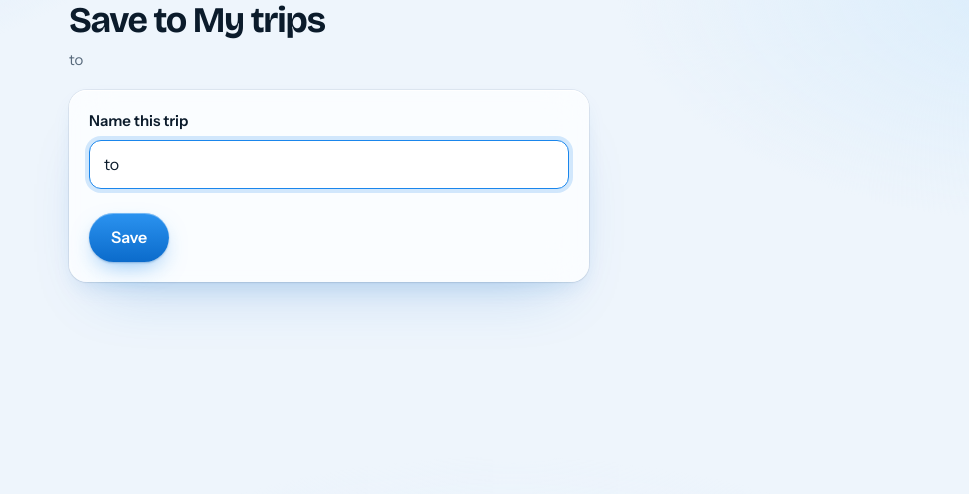
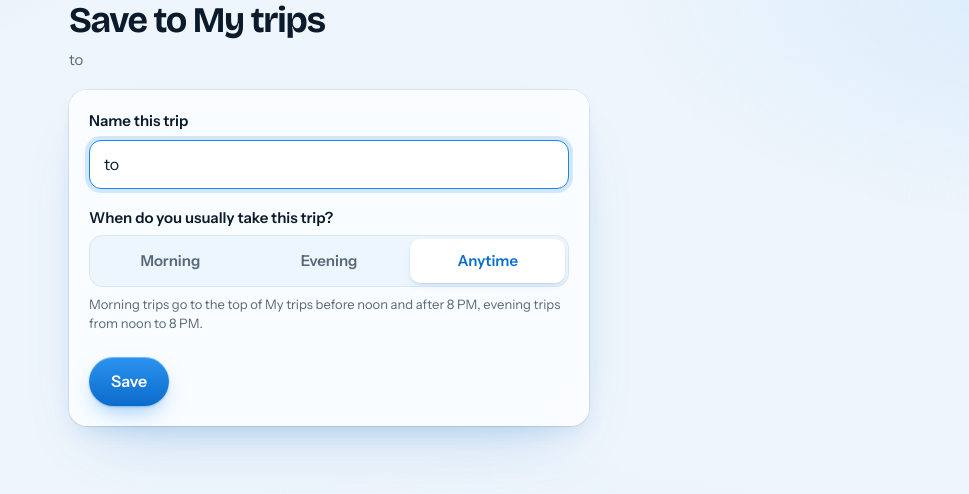
Before and after one commit to peyton-call-32/frontrunner-tool, a Flask app: page /plan/save in a window 1280 px wide. Shown: the part 134-628 px from the top of the page, without its empty margins (311-1280 px from the left). Run offline with Flask 3, Linux system fonts and the light colour scheme.

Commit message:
Sort My trips by when you usually take each trip
Ask "When do you usually take this trip?" (Morning / Evening / Anytime,
default Anytime) when adding, saving or editing a trip. My trips puts
morning trips on top before noon and after 8 PM, evening trips from noon
to 8 PM, then anytime trips. Trips in their time get the big card with
"If you miss it"; the rest get a compact card with the same details.
Cards always show the real next departure, looking ahead into later days
and labeling them "Tomorrow" or the weekday. The trip page lists the next
several departures. Add ?at=HH:MM to test other times of day.

Co-Authored-By: Claude Opus 5.5 <noreply@anthropic.com>

```diff
--- a/app.py
+++ b/app.py
@@ -10,12 +10,12 @@ from urllib.parse import urlparse
 import sys
 from datetime import date, datetime, timedelta
 
-from flask import Flask, abort, redirect, render_template, request, url_for
+from flask import Flask, abort, g, redirect, render_template, request, url_for
 
 from commute import TRANSFER, best_arrive_by, evening_plans, mins, morning_plans, short
 from frontrunner import fmt, load_feed, rows, seconds
 from planner import TRAIN, journeys, places
-from trips import DIRECTIONS, Trip, TripStore, load_day, validate
+from trips import DIRECTIONS, USUAL, Trip, TripStore, load_day, validate
 
 app = Flask(__name__)
 app.config["TEMPLATES_AUTO_RELOAD"] = True  # page changes show up on the next reload
@@ -23,6 +23,7 @@ USER = "me"  # one user for now; becomes the logged-in student once the site has
 TIGHT = 5    # transfers this many minutes or less get flagged
 SOON = 10    # countdowns this many minutes or less get highlighted
 RUSH = 5     # an option leaving in fewer minutes than this is "you may not make it"
+LOOK_AHEAD = 7  # days to search for the next departure (FrontRunner skips Sundays and holidays)
 
 _cache = {}
 
@@ -120,32 +121,57 @@ def options(trip, feed):
     return [home_option(trip, day, bus, train) for bus, train in plans if bus]
 
 
-def trip_view(trip, now):
-    """What to show for a trip right now: the main answer, a backup if the main one is about to leave,
-    the rest of today's options, and the ones already gone."""
-    today = options(trip, feed_for(now.date()))
-    ahead = [r for r in today if r["leave"] >= now]
-    gone = [r for r in today if r["leave"] < now]
-    _tomorrow = []
+def upcoming(trip, now, count):
+    """The next `count` departures from now. When today runs out it keeps going into the next days
+    (Sunday, a holiday), up to LOOK_AHEAD days, so there's always a real next departure to show."""
+    found = []
+    for i in range(LOOK_AHEAD + 1):
+        found += [r for r in options(trip, feed_for(now.date() + timedelta(days=i))) if r["leave"] >= now]
+        if len(found) >= count:
+            break
+    return found[:count]
 
-    def tomorrow_first():
-        if not _tomorrow:
-            _tomorrow.append(options(trip, feed_for(now.date() + timedelta(days=1))))
-        return _tomorrow[0][0] if _tomorrow[0] else None
 
-    v = dict(main=None, main_tomorrow=False, rush=False, backup=None, backup_tomorrow=False, later=[], gone=gone)
-    if ahead:
-        v["main"], later = ahead[0], ahead[1:]
-    else:
-        v["main"], v["main_tomorrow"], later = tomorrow_first(), True, []
-    if v["main"] and not v["main_tomorrow"] and v["main"]["leave"] - now < timedelta(minutes=RUSH):
-        v["rush"] = True
-        if later:
-            v["backup"], later = later[0], later[1:]
-        else:
-            v["backup"], v["backup_tomorrow"] = tomorrow_first(), True
-    v["later"] = later
-    return v
+def trip_view(trip, now, count=2):
+    """What to show for a trip right now: the next departure, the ones after it, whether the next one
+    is about to leave, and (for the trip page) today's departures that are already gone."""
+    ahead = upcoming(trip, now, count)
+    main = ahead[0] if ahead else None
+    return dict(main=main, backup=ahead[1] if len(ahead) > 1 else None, next=ahead[1:],
+                rush=bool(main) and main["leave"] - now < timedelta(minutes=RUSH),
+                gone=[r for r in options(trip, feed_for(now.date())) if r["leave"] < now])
+
+
+def day_label(leave, now):
+    """None for today, otherwise the day it leaves: "Tomorrow" or "Monday" (or "Monday, Oct 12" if over a week out)."""
+    days = (leave.date() - now.date()).days
+    if days <= 0:
+        return None
+    if days == 1:
+        return "Tomorrow"
+    return leave.strftime("%A") if days < 7 else f"{leave:%A, %b} {leave.day}"
+
+
+def top_group(now):
+    """Which usual time goes on top of My trips: morning trips until noon, evening trips from noon to 8 PM,
+    then morning trips again (for tomorrow morning)."""
+    return "evening" if 12 <= now.hour < 20 else "morning"
+
+
+def current_time():
+    """Now, or a pretend time for testing: add ?at=21:30 (today at 9:30 PM) or ?at=2026-10-04T23:30 to a page."""
+    if "now" not in g:
+        g.now = datetime.now()
+        fake = request.args.get("at", "")
+        for pattern in ("%H:%M", "%Y-%m-%dT%H:%M", "%Y-%m-%d %H:%M"):
+            try:
+                t = datetime.strptime(fake, pattern)
+            except ValueError:
+                continue
+            g.now = datetime.combine(g.now.date(), t.time()) if pattern == "%H:%M" else t
+            g.pretend = fake
+            break
+    return g.now
 
 
 def countdown(leave, now):
@@ -167,15 +193,12 @@ def duration(minutes):
     return f"{minutes // 60} h {minutes % 60} min" if minutes >= 60 else f"{minutes} min"
 
 
-def part_of_day(now):
-    """Which kind of trip makes sense right now: to campus before noon, home after."""
-    return "to-campus" if now.hour < 12 else "home"
-
-
 @app.context_processor
 def helpers():
-    now = datetime.now()
-    return dict(short=short, PROVO=PROVO, today_label=now.strftime("%A, %b ") + str(now.day), TIGHT=TIGHT, SOON=SOON, RUSH=RUSH, duration=duration,
+    now = current_time()
+    return dict(day_label=lambda leave: day_label(leave, now),
+                keep_at={"at": g.pretend} if g.get("pretend") else {},
+                short=short, PROVO=PROVO, today_label=now.strftime("%A, %b ") + str(now.day), TIGHT=TIGHT, SOON=SOON, RUSH=RUSH, duration=duration,
                 countdown=lambda leave: countdown(leave, now),
                 rush_text=lambda leave: rush_text(leave, now),
                 fmt_time=lambda hhmm: fmt(f"{hhmm}:00"),
@@ -193,17 +216,20 @@ def get_trip(name):
 
 @app.route("/")
 def home():
-    now = datetime.now()
-    now_kind = part_of_day(now)
-    trips = sorted(TripStore(USER).all(), key=lambda t: t.direction != now_kind)
-    cards = [dict(trip=t, view=trip_view(t, now)) for t in trips]
+    now = current_time()
+    top = top_group(now)
+    # On top: trips whose usual time is now. Then anytime trips, then the rest. sorted() is stable,
+    # so trips in the same group stay in the order they were added.
+    rank = {top: 0, "anytime": 1}
+    trips = sorted(TripStore(USER).all(), key=lambda t: rank.get(t.usual, 2))
+    cards = [dict(trip=t, big=t.usual == top, view=trip_view(t, now)) for t in trips]
     return render_template("index.html", cards=cards, saved=request.args.get("saved"))
 
 
 @app.route("/trip/<name>")
 def show_trip(name):
     trip = get_trip(name)
-    now = datetime.now()
+    now = current_time()
 
     arrive = request.args.get("arrive_by") or trip.arrive_by
     plan = None
@@ -218,7 +244,7 @@ def show_trip(name):
             option = latest_arriving_by(options(trip, feed), at(now.date(), f"{arrive}:00"))
         plan = dict(target=fmt(f"{arrive}:00"), option=option, gone=bool(option) and option["leave"] < now)
 
-    return render_template("trip.html", trip=trip, v=trip_view(trip, now), arrive=arrive,
+    return render_template("trip.html", trip=trip, v=trip_view(trip, now, count=12), arrive=arrive,
                            asked=bool(request.args.get("arrive_by")), plan=plan, today=now.date())
 
 
@@ -336,7 +362,7 @@ def save_plan():
     src = request.form if request.method == "POST" else request.args
     start, end = src.get("start", ""), src.get("end", "")
     trip = Trip(src.get("name", f"{short(start)} to {short(end)}").strip(), "any", "", "",
-                arrive_by=src.get("arrive_by") or None, start=start, end=end)
+                arrive_by=src.get("arrive_by") or None, start=start, end=end, usual=src.get("usual", "anytime"))
     error = None
     if request.method == "POST":
         feed = feed_for(date.today())
@@ -379,7 +405,8 @@ def trip_form(existing):
         except ValueError:
             walk = -1
         trip = Trip(f.get("name", "").strip(), f.get("direction", ""), f.get("station", ""),
-                    f.get("stop", ""), walk, f.get("arrive_by") or None, f.get("start"), f.get("end"))
+                    f.get("stop", ""), walk, f.get("arrive_by") or None, f.get("start"), f.get("end"),
+                    f.get("usual", "anytime"))
         try:
             if trip.direction == "home":
                 trip.arrive_by = None
--- /dev/null
+++ b/templates/_usual.html
@@ -0,0 +1,13 @@
+{# "When do you usually take this trip?" Morning / Evening / Anytime, as one segmented control.
+   Anytime is picked unless the trip says otherwise, so people can skip it. #}
+{% macro usual_field(value) %}
+<fieldset class="usual">
+  <legend>When do you usually take this trip?</legend>
+  <div class="seg">
+    {% for v, label in [("morning", "Morning"), ("evening", "Evening"), ("anytime", "Anytime")] %}
+      <label><input type="radio" name="usual" value="{{ v }}" {{ "checked" if v == (value or "anytime") }}>{{ label }}</label>
+    {% endfor %}
+  </div>
+  <p class="hint">Morning trips go to the top of My trips before noon and after 8 PM, evening trips from noon to 8 PM.</p>
+</fieldset>
+{% endmacro %}
--- a/templates/base.html
+++ b/templates/base.html
@@ -151,6 +151,37 @@
     .pill.soon { color: var(--soon); background: var(--soon-soft); box-shadow: inset 0 0 0 1px rgba(180,35,24,.14); }
     .pill.soon::before { animation-name: live-soon; animation-duration: 1.2s; }
     @keyframes live-soon { 0% { box-shadow: 0 0 0 0 rgba(180,35,24,.45); } 100% { box-shadow: 0 0 0 7px rgba(180,35,24,0); } }
+
+    /* A departure on a later day: the day instead of a countdown, no live dot */
+    .pill.day { color: var(--muted); background: var(--inset); box-shadow: inset 0 0 0 1px var(--line); gap: 6px; }
+    .pill.day::before { display: none; }
+
+    /* My trips, big card: "If you miss it" as one quiet row under the route */
+    .miss { display: flex; align-items: baseline; justify-content: space-between; gap: 12px; margin-top: 14px;
+      padding: 10px 12px; border-radius: 12px; background: var(--inset); box-shadow: inset 0 0 0 1px var(--line);
+      font-size: 14px; color: var(--muted); }
+    .miss b { color: var(--text); font-weight: 600; font-variant-numeric: tabular-nums; text-align: right; }
+    /* My trips, compact card: same parts, smaller */
+    .trip-card.compact { padding: 16px 20px; }
+    .trip-card.compact .top { margin-bottom: 6px; }
+    a.card.compact .top .label { font-size: 17px; }
+    .line-times { font-family: var(--display); font-size: 21px; font-weight: 600; letter-spacing: -.02em; margin: 0;
+      font-variant-numeric: tabular-nums; }
+    .trip-card.compact .foot { margin-top: 12px; padding-top: 10px; }
+    .trip-card .none { margin: 8px 0 0; }
+    .after-route { margin: 16px 0 0; padding-top: 12px; border-top: 1px solid var(--line); }
+
+    /* Morning / Evening / Anytime: one segmented control */
+    .seg { display: flex; gap: 4px; padding: 4px; border-radius: 14px; background: var(--inset); box-shadow: inset 0 0 0 1px var(--line); }
+    .seg label { flex: 1; margin: 0; padding: 10px 8px; min-height: 44px; display: flex; align-items: center; justify-content: center;
+      border-radius: 10px; font-weight: 600; font-size: 15px; color: var(--muted); cursor: pointer; transition: background .2s, color .2s, box-shadow .2s; }
+    .seg input { position: absolute; opacity: 0; width: 1px; height: 1px; pointer-events: none; }
+    .seg label:hover { color: var(--text); }
+    .seg label:has(input:checked) { background: var(--card-solid); color: var(--accent);
+      box-shadow: 0 1px 2px rgba(15,50,90,.1), 0 4px 10px -4px rgba(26,110,200,.25); }
+    .seg label:has(input:focus-visible) { outline: 2px solid #1A86EC; outline-offset: 2px; }
+    .hint { font-size: 13px; color: var(--muted); margin: 8px 0 0; }
+    fieldset.usual { margin-top: 18px; }
 
     /* Leaving too soon: warning + backup */
     .rush .times .big { font-size: 24px; color: var(--muted); }
@@ -308,6 +339,7 @@
       document.querySelectorAll(".pill[data-t]").forEach(el => {
         const left = Number(el.dataset.t) - now;
         if (el.hasAttribute("data-watch") && left < RUSH) return reload();
+        if (el.hasAttribute("data-refresh") && left < 0) return reload();
         el.textContent = el.dataset.what + " " + (left < 0 ? "left" : words(left));
         el.classList.toggle("soon", left >= 0 && left <= SOON);
       });
--- a/templates/form.html
+++ b/templates/form.html
@@ -1,4 +1,5 @@
 {% extends "base.html" %}
+{% from "_usual.html" import usual_field %}
 {% block title %}{{ "Edit trip" if existing else "Add trip" }}{% endblock %}
 {% block body %}
 <a class="back" href="{{ url_for('show_trip', name=existing.name) if existing else url_for('home') }}">‹ Back</a>
@@ -9,6 +10,8 @@
 <form method="post" class="card">
   <label for="name">Trip name</label>
   <input id="name" name="name" value="{{ trip.name }}" placeholder="Morning to BYU" required>
+
+  {{ usual_field(trip.usual) }}
 
   {% if trip.direction == "any" %}
     {# A trip saved from "Plan a trip": any start and destination #}
--- a/templates/save.html
+++ b/templates/save.html
@@ -1,4 +1,5 @@
 {% extends "base.html" %}
+{% from "_usual.html" import usual_field %}
 {% block title %}Save to My trips{% endblock %}
 {% block body %}
 <header><a class="back" href="{{ back }}">‹ Back</a></header>
@@ -10,6 +11,7 @@
 <form method="post" class="card">
   <label for="name">Name this trip</label>
   <input id="name" name="name" value="{{ trip.name }}" required autofocus>
+  {{ usual_field(trip.usual) }}
   <input type="hidden" name="start" value="{{ trip.start }}">
   <input type="hidden" name="end" value="{{ trip.end }}">
   <input type="hidden" name="arrive_by" value="{{ trip.arrive_by or '' }}">
```
Also changed, not shown: templates/_option.html (+11 -4 lines), templates/index.html (+33 -16 lines), templates/trip.html (+11 -9 lines), trips.py (+15 -5 lines).
